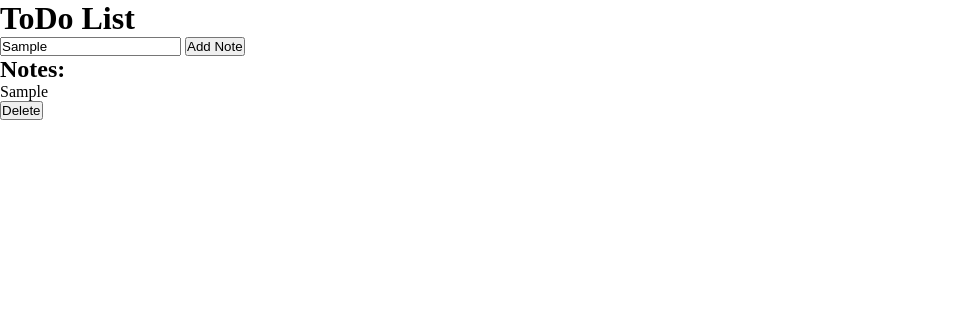
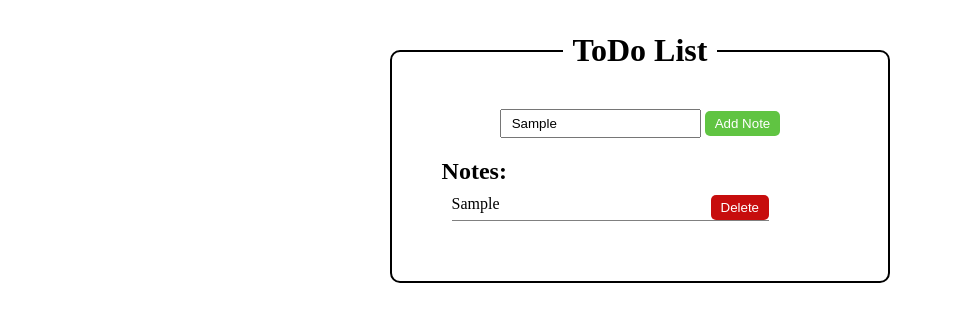
Before and after one commit to qkiczw/4weeksjs, a website: page 03 project - ToDo List/index.html in a window 1280 px wide. Both pictures are taken after typing "Sample" into the empty fields and a click on the button "Add Note". Shown: the whole page, without its empty margins (0-953 px from the left). Drawn offline with Linux system fonts and the light colour scheme.

Commit message:
Add some styles.

```diff
--- a/03 project - ToDo List/index.html
+++ b/03 project - ToDo List/index.html
@@ -7,9 +7,9 @@
     <link rel="stylesheet" href="style.css" />
   </head>
   <body>
-    <h1>ToDo List</h1>
     <div class="app-container">
-      <div class="add-note-container">
+      <h1>ToDo List</h1>
+      <div class="add-notes-container">
         <input class="note-input" type="text" placeholder="Add your note!" />
         <button class="add-note-btn">Add Note</button>
       </div>
@@ -17,13 +17,8 @@
         <h2>Notes:</h2>
         <ol class="notes-list"></ol>
       </div>
-      <!-- Text area to eneter a note -->
-      <!-- Button to save the note -->
+    </div>
 
-      <!-- ------------------------- -->
-
-      <!-- Notes with delete button -->
-    </div>
     <script src="script.js"></script>
   </body>
 </html>
--- a/03 project - ToDo List/script.js
+++ b/03 project - ToDo List/script.js
@@ -17,6 +17,7 @@ const saveNote = function () {
 
 const createNote = function (key, note) {
   const liElement = document.createElement('li');
+  liElement.classList.add('note');
   const paragraphElement = document.createElement('p');
 
   const delBtn = document.createElement('button');
--- a/03 project - ToDo List/style.css
+++ b/03 project - ToDo List/style.css
@@ -3,3 +3,59 @@
   margin: 0;
   padding: 0;
 }
+
+.body {
+  display: flex;
+  justify-content: center;
+}
+
+.app-container {
+  position: relative;
+  margin: 50px auto;
+  padding-bottom: 50px;
+  display: flex;
+  flex-direction: column;
+  justify-content: center;
+  align-items: center;
+  gap: 20px;
+  width: 500px;
+  border: 2px solid black;
+  border-radius: 10px;
+}
+.notes-container {
+  width: 80%;
+}
+h1 {
+  position: relative;
+  transform: translateY(-20px);
+  background-color: white;
+  padding: 0 10px;
+}
+.note {
+  width: 80%;
+  display: flex;
+  justify-content: space-between;
+  border-bottom: 1px solid gray;
+  margin: 10px;
+}
+.note-input {
+  padding: 5px 10px;
+}
+.add-note-btn {
+  padding: 5px 10px;
+  background-color: rgb(96, 196, 66);
+  color: #fff;
+  border-radius: 5px;
+  border: none;
+}
+.delete-note-btn {
+  background-color: rgb(199, 13, 13);
+  color: #fff;
+  padding: 5px 10px;
+  border-radius: 5px;
+  border: none;
+}
+.delete-note-btn:hover {
+  cursor: pointer;
+  background-color: rgb(154, 9, 9);
+}
```
